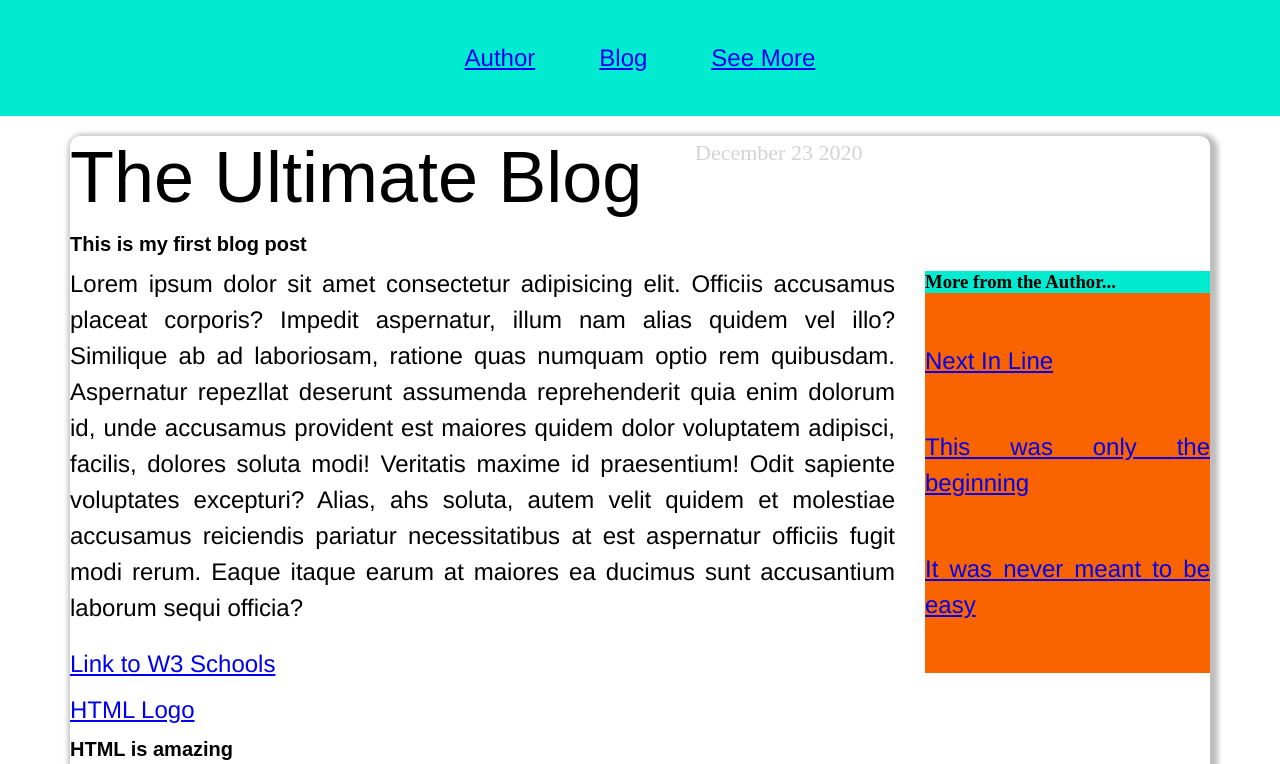
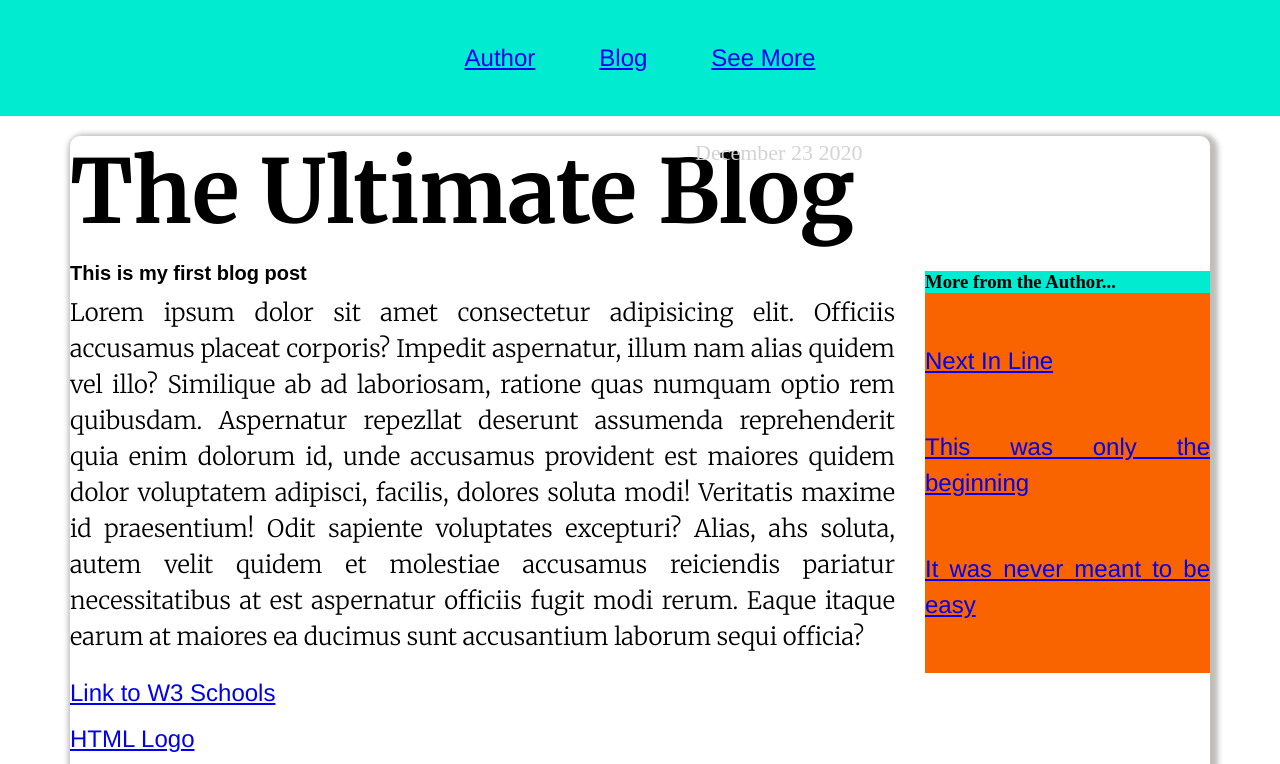
Before and after one commit to joVal21/responsive-design-udemy, a plain HTML site: page 1.Responsive-Design/index.html in a window 1280 px wide. Shown: the top 764 px of the page. Drawn offline with Linux system fonts and the light colour scheme.

Commit message:
🎈 Added Merriweather Font to Main-Text and H1

```diff
--- a/1.Responsive-Design/style.css
+++ b/1.Responsive-Design/style.css
@@ -49,9 +49,11 @@ h2 {
 /*(((Main header styling)))*/
 
 h1 {
-    font-size: 4.5rem;
+    font-size: 5.5rem;
     font-weight: 300;
     margin-bottom: 15px;
+    font-family: Merriweather;
+    font-weight: 700;
 
 }
 
@@ -65,6 +67,9 @@ h2 {
 .main-text {
     text-align: justify;
     margin-bottom: 20px;
+    font-family: merriweather, serif;
+    font-weight: 300;
+    font-size: 1.5rem;
 }
 
 
```
